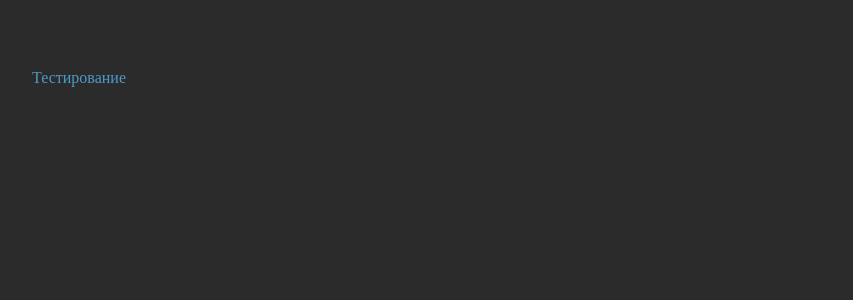
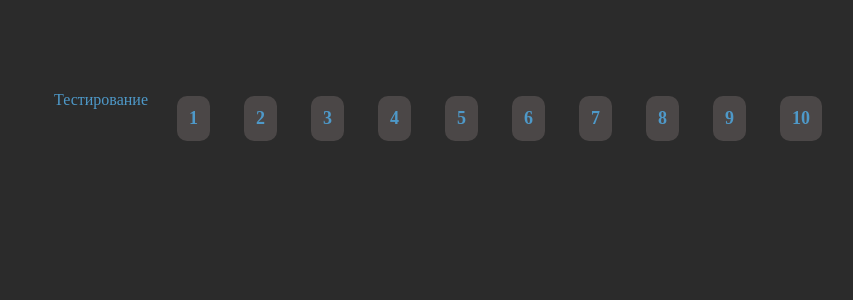
Before and after one commit to CyrillUv/generatorQuestion, an Angular app: page /testing in a window 1280 px wide. Shown: the top 300 px of the page, without its empty margins (165-1018 px from the left). Built offline with nearby package versions, Linux system fonts and the light colour scheme.

Commit message:
Готова панель тестов

```diff
--- a/src/app/components/testing/testing.component.html
+++ b/src/app/components/testing/testing.component.html
@@ -1 +1,14 @@
-<div>{{ page }}</div>
+<div class="panelTesting">
+  <div> {{ page }}</div>
+  <div  *ngFor="let el of arr">
+    @if (el.state===null){
+    <div (click)="falsing(el)" (dblclick)="truing(el)"  class="">{{el.item}}</div>
+    }
+     @if(el.state===true) {
+       <div (click)="falsing(el)" (dblclick)="truing(el)"  class="panelTrueCell">{{el.item}}</div>
+     }
+    @if (el.state===false){
+    <div (click)="falsing(el)" (dblclick)="truing(el)"  class="panelFalseCell">{{el.item}}</div>
+    }
+  </div>
+</div>
--- /dev/null
+++ b/src/app/components/testing/testing.component.scss
@@ -0,0 +1,16 @@
+.panelTesting {
+  display: flex;
+  padding: 10px;
+
+  div {
+    padding: 12px;
+  }
+
+  .panelTrueCell {
+    background-color: green;
+  }
+
+  .panelFalseCell {
+    background-color: #bd1111;
+  }
+}
--- a/src/app/components/testing/testing.component.ts
+++ b/src/app/components/testing/testing.component.ts
@@ -1,10 +1,41 @@
-import {Component} from "@angular/core";
+import {ChangeDetectorRef, Component, OnInit} from "@angular/core";
+import {RouterLink} from "@angular/router";
+import {NgForOf} from "@angular/common";
+interface ICell {
+  item:number,
+  state:boolean|null
+}
+
 @Component({
   selector: 'app-testing-component',
-  templateUrl:'testing.component.html',
-  standalone:true,
-  styleUrl:'testing.component.css'
+  templateUrl: 'testing.component.html',
+  standalone: true,
+  imports: [
+    RouterLink,
+    NgForOf
+  ],
+  styleUrl: 'testing.component.scss'
 })
-export class TestingComponent{
+export class TestingComponent implements OnInit{
+
 public page = 'Тестирование'
+public arr:Array<ICell> = []
+  ngOnInit(): void {
+    this.formationArray()
+  }
+public formationArray():Array<ICell>{
+  for(let i=1; i<=10;i++) {
+    this.arr.push({item:i,state:null})
+
+  }
+  return this.arr
 }
+public falsing(element:ICell):void{
+  // @ts-ignore
+ this.arr.find(el=>el===element).state=false
+}
+  public truing(element:ICell):void{
+     // @ts-ignore
+    this.arr.find(el=>el===element).state=true
+  }
+}
```
Also changed, not shown: src/app/components/testing/testing.component.css (deleted).
